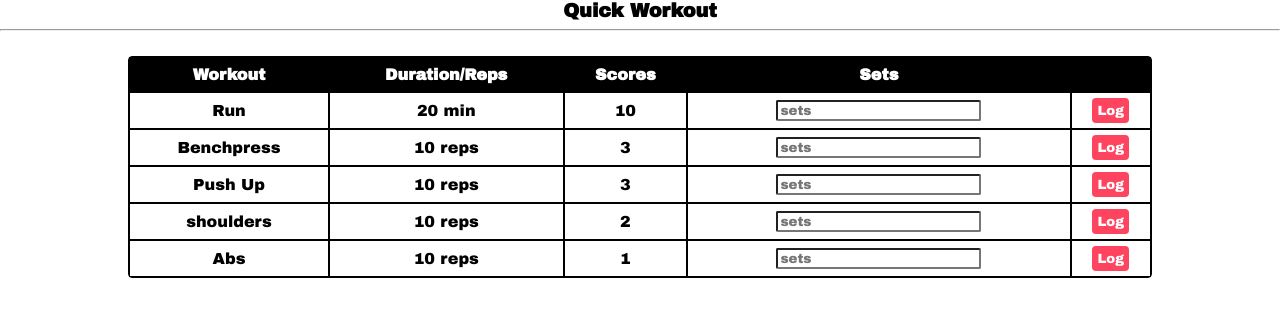
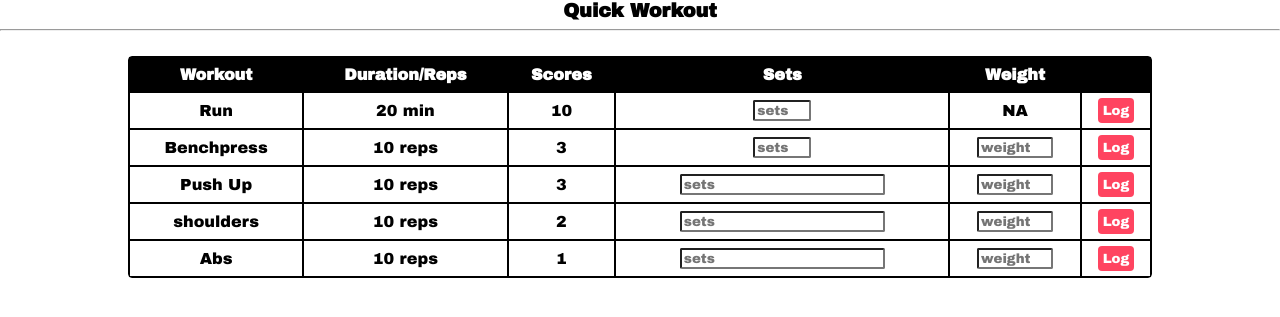
Before and after one commit to shintoyama/CSC337FinalProject, a PHP site: page /sgst.php in a window 1280 px wide. Shown: the top 317 px of the page. Run offline with PHP 8.4, Linux system fonts and the light colour scheme; some libraries are stand-ins or nearby versions.

Commit message:
Update sgst.php

```diff
--- a/sgst.php
+++ b/sgst.php
@@ -25,6 +25,7 @@ session_start();
 		<th>Duration/Reps</th>
 		<th>Scores</th>
 		<th>Sets</th>
+		<th>Weight</th>
 		<th></th>
 	</tr>
 	<tr>
@@ -32,7 +33,8 @@ session_start();
 		<td>Run</td>
 		<td>20 min</td>
 		<td>10</td>
-		<td><input type="number" id="qWOset1" placeholder="sets" min="1" max="" required /></td>
+		<td><input type="number" id="qWOset1" placeholder="sets" min="1" max="99" required /></td>
+		<td>NA</td>
 		<td><input type="submit" class="nbutton" value="Log"/></td>
 	</form>
 	</tr>
@@ -41,7 +43,8 @@ session_start();
 		<td>Benchpress</td>
 		<td>10 reps</td>
 		<td>3</td>
-		<td><input type="number" id="qWOset2" placeholder="sets" min="1" max="" required /></td>
+		<td><input type="number" id="qWOset2" placeholder="sets" min="1" max="99" required /></td>
+		<td><input type="number" id="qWOweight2" placeholder="weight" min="1" max="9999" required /></td>
 		<td><input type="submit" class="nbutton" value="Log"/></td>
 	</form>
 	</tr>
@@ -51,6 +54,7 @@ session_start();
 		<td>10 reps</td>
 		<td>3</td>
 		<td><input type="number" id="qWOset3" placeholder="sets" min="1" max="" required /></td>
+		<td><input type="number" id="qWOweight3" placeholder="weight" min="1" max="9999" required /></td>
 		<td><input type="submit" class="nbutton" value="Log"/></td>
 	</form>
 	</tr>
@@ -60,6 +64,7 @@ session_start();
 		<td>10 reps</td>
 		<td>2</td>
 		<td><input type="number" id="qWOset4" placeholder="sets" min="1" max="" required /></td>
+		<td><input type="number" id="qWOweight4" placeholder="weight" min="1" max="9999" required /></td>
 		<td><input type="submit" class="nbutton" value="Log"/></td>
 	</form>
 	</tr>
@@ -69,6 +74,7 @@ session_start();
 		<td>10 reps</td>
 		<td>1</td>
 		<td><input type="number" id="qWOset5" placeholder="sets" min="1" max="" required /></td>
+		<td><input type="number" id="qWOweight5" placeholder="weight" min="1" max="9999" required /></td>
 		<td><input type="submit" class="nbutton" value="Log"/></td>
 	</form>
 	</tr>
@@ -78,7 +84,7 @@ session_start();
 </center>
 
 <script type="text/javascript">
-	function quicklog(n) {
+	function quicklog(n, type) {
 		var idnew = 'qWOset' + n;
 		var nofsets = document.getElementById(idnew);
 		var ajax = new XMLHttpRequest();
```
